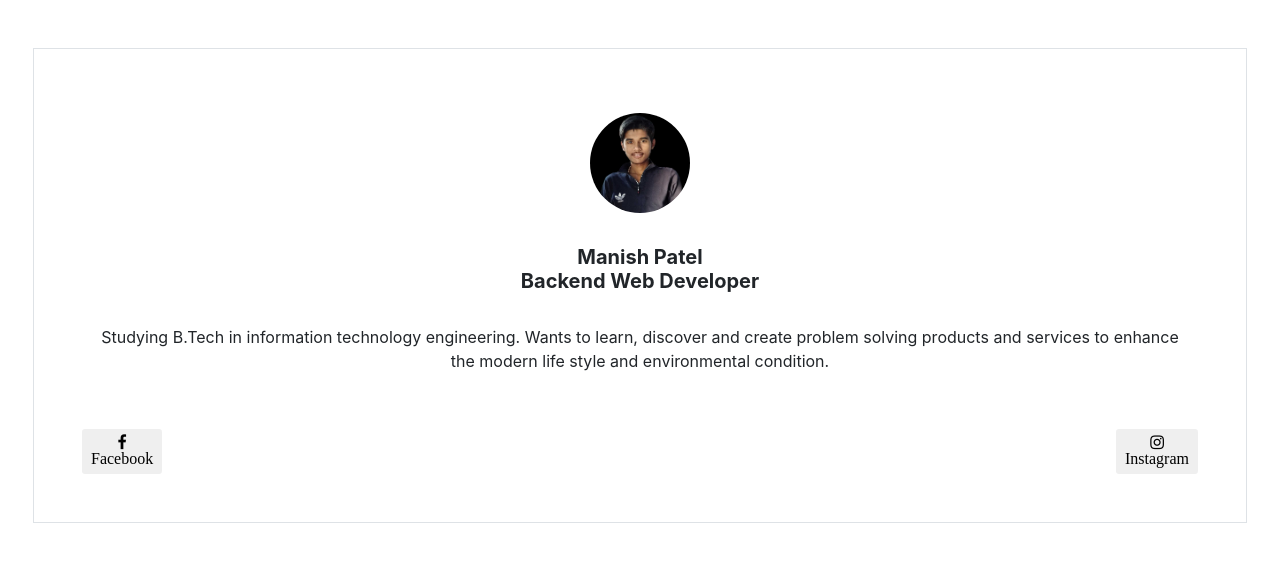
After one commit to mk-patel/mkpatel, a PHP site: page /about.html in a window 1280 px wide. The commit adds this page. Shown: the top 570 px of the page. Run offline with PHP 8.4, Linux system fonts and the light colour scheme.

Commit message:
Add files via upload

```diff
--- /dev/null
+++ b/paid_unpaid/about.html
@@ -0,0 +1,98 @@
+<!DOCTYPE html>
+<html lang="en">
+
+<head>
+	<meta charset="utf-8">
+		<meta name="viewport" content="initial-scale=1, minimum-scale=1, width=device-width">
+		<title>Manish Patel</title>
+		<meta property="og:title" content="Manish Patel">
+		<meta name="description" content="It is only showing the table datas">
+		<meta property="og:description" content="It is only showing the table datas">
+		<meta name="keywords" content="Manish Patel">
+		<meta name="author" content="Manish Patel">
+		<link rel="stylesheet" href="https://maxcdn.bootstrapcdn.com/bootstrap/4.0.0/css/bootstrap.min.css" integrity="sha384-Gn5384xqQ1aoWXA+058RXPxPg6fy4IWvTNh0E263XmFcJlSAwiGgFAW/dAiS6JXm" crossorigin="anonymous">
+		<link rel="stylesheet" href="https://stackpath.bootstrapcdn.com/font-awesome/4.7.0/css/font-awesome.min.css">
+	<style>
+		@import url('https://fonts.googleapis.com/css2?family=Poppins:ital,wght@0,100;0,200;0,300;0,400;0,500;0,600;0,700;0,800;0,900;1,100;1,200;1,300;1,400;1,500;1,600;1,700;1,800;1,900&display=swap');
+		.self-img {
+			text-align:center;
+		}
+		.self-img img {
+			height: 100px;
+			width: 100px;
+			border-radius:50%;
+		}
+		.socialmedia a {
+			text-decoration: none;
+			font-size: 16px;
+			color: black;
+		}
+
+		.socialmedia a:hover {
+			color: #f0ac1b;
+		}
+		@keyframes fade {
+			0% {
+				opacity: 0;
+			}
+
+			100% {
+				opacity: 1;
+			}
+		}
+
+		@media(max-width:700px) {
+		.card-footer{
+			background:white;
+		}
+		.subtitle{
+			font-size:13px;
+			color:grey;
+			font-weight:400;
+			padding:4px;
+		}
+		.btn{
+			background:white;
+		}
+	</style>
+</head>
+
+<body>
+	<!--menu-bar----------------------------------------->
+	<!-- Create a card -->
+	<div class="row pb-5 pl-5 pr-5">
+		<div class="col-sm-12 p-5 border mt-5">
+			<div class="self-img p-3 text-center">
+				<img class="" src="manish.jpg" alt="Owner Image">
+			</div>
+			<div class="title text-center">
+				<h5 class="p-3 h5">
+					<b>Manish Patel</b><br/>
+					<b class="subtitle">Backend Web Developer</b>
+				</h5>
+			</div>
+			<div class="info p-2 text-center">
+				Studying B.Tech in information technology engineering.
+				Wants to learn, discover and create problem solving products and services to enhance the modern life style and environmental condition.
+			</div>
+			<div class="pt-5 text-center">
+				<button class="btn button-primary btn-sm float-left" id="left">
+					<div class="socialmedia">
+						<a href="https://www.facebook.com/manishkp.mkp" class="fa fa-facebook"> <br>
+							<span aria-hidden="true">Facebook</span>
+						</a>
+					</div>
+				</button>
+
+				<button class="btn btn-sm float-right" id="right">
+					<div class="socialmedia">
+						<a href="https://www.instagram.com/manish_patel_56" class="fa fa-instagram"> <br>
+							<span aria-hidden="true">Instagram</span>
+						</a>
+					</div>
+				</button>
+			</div>
+		</div>
+</body>
+
+</html>
--- a/paid_unpaid/index.php
+++ b/paid_unpaid/index.php
@@ -77,5 +77,8 @@
 				</tbody>
 			</table>
 		</div>
+		<div class="mt-5 p-3 bg-light">
+		<a class="text-dark h6" href="about.html">About Developer</a>
+		</div>
 	</body>
 </html>
```
Also changed, not shown: paid_unpaid/manish.jpg (added).
